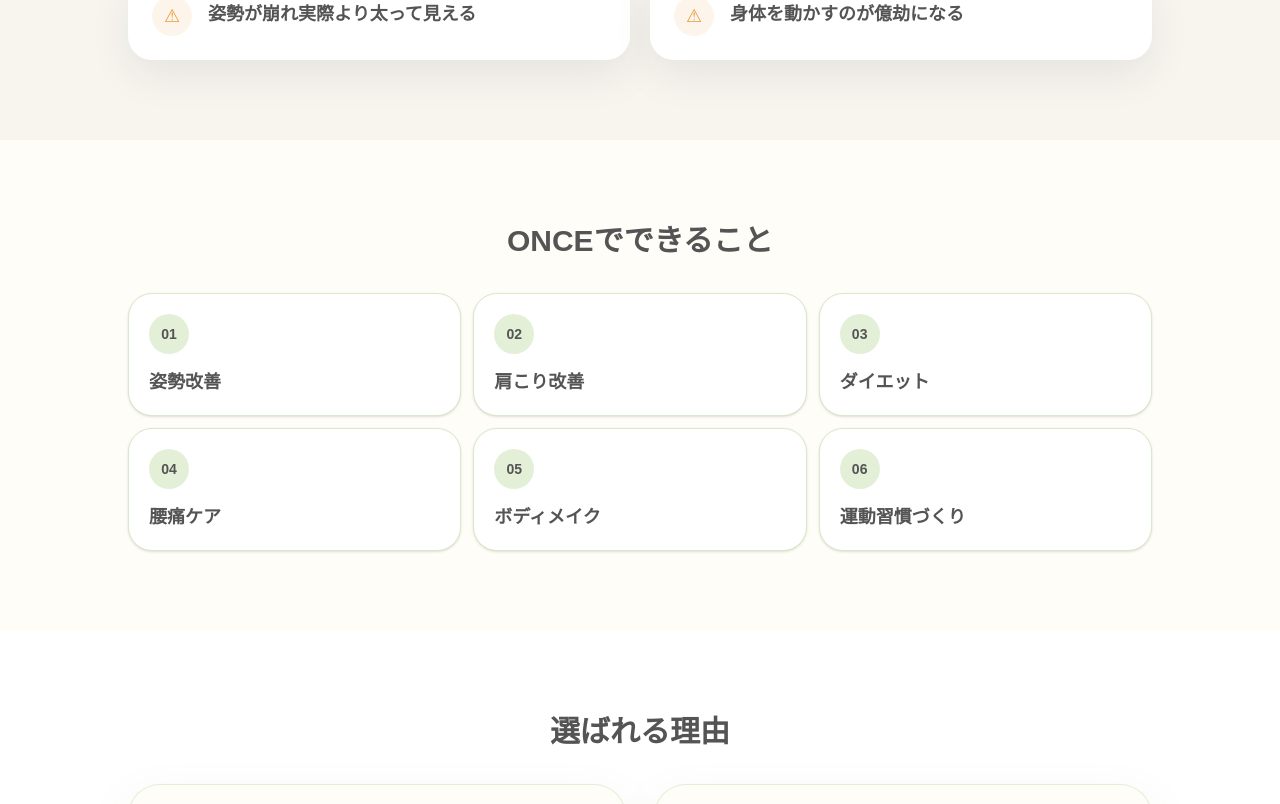
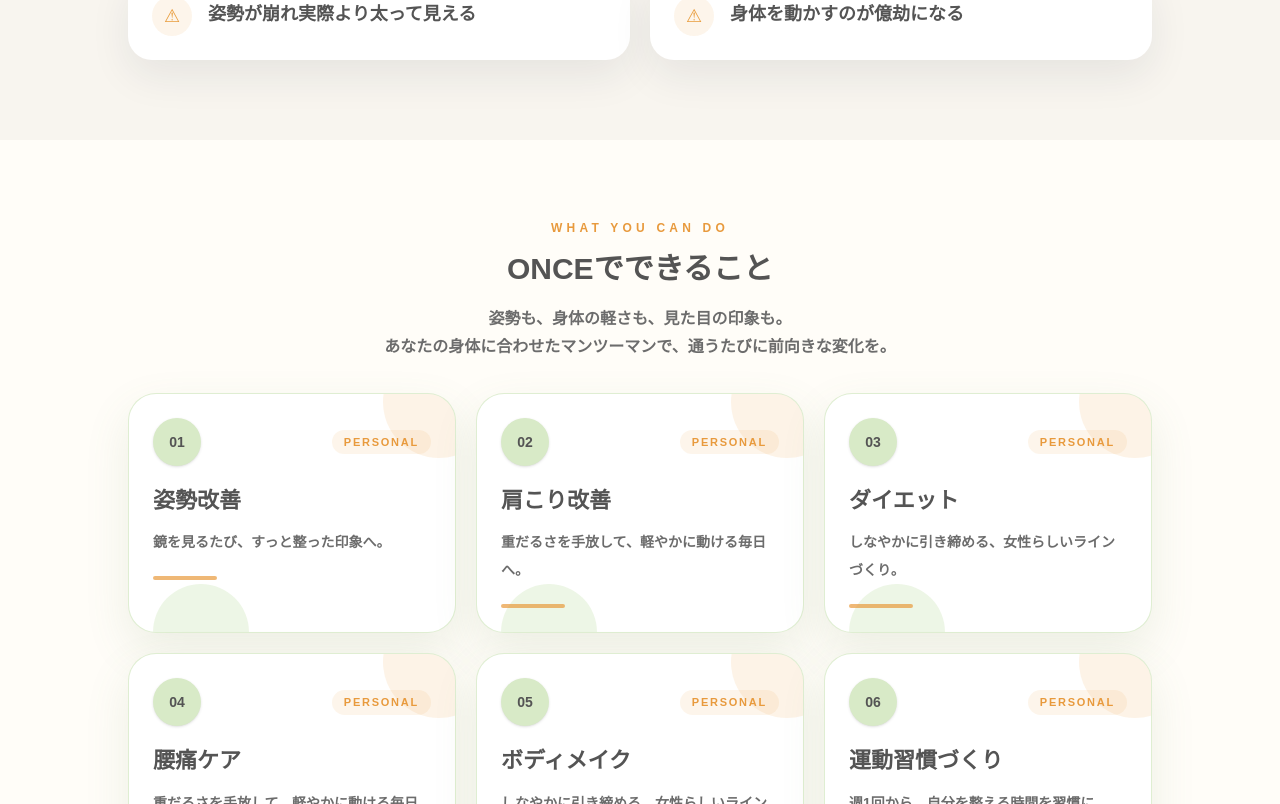
Before and after one commit to kikushunn/once-lp, a Next.js app: page / in a window 1280 px wide. Shown: the part 3396-4200 px from the top of the page. Built offline with nearby package versions, Linux system fonts and the light colour scheme.

Commit message:
enhance services section design

```diff
--- a/app/page.tsx
+++ b/app/page.tsx
@@ -74,6 +74,16 @@
       part
     )
   );
+};
+
+const getServiceSupportText = (name: string) => {
+  if (name.includes("姿勢")) return "鏡を見るたび、すっと整った印象へ。";
+  if (name.includes("反り腰") || name.includes("猫背")) return "身体のクセに合わせて、無理なくリセット。";
+  if (name.includes("肩") || name.includes("腰痛")) return "重だるさを手放して、軽やかに動ける毎日へ。";
+  if (name.includes("ダイエット") || name.includes("ボディ")) return "しなやかに引き締める、女性らしいラインづくり。";
+  if (name.includes("習慣")) return "週1回から、自分を整える時間を習慣に。";
+
+  return "一人ひとりの身体に合わせて、心地よく変化を重ねます。";
 };
 
 export default async function Home() {
@@ -582,18 +592,29 @@
       </section>
 
       {/* 5 ONCEでできること */}
-      <section id="services" className="scroll-mt-24 px-6 py-20">
+      <section id="services" className="scroll-mt-24 bg-[#FFFDF8] px-6 py-20">
+        <div className="mx-auto mb-8 max-w-3xl text-center">
+          <p className="mb-3 text-xs font-bold tracking-[0.35em] text-[#E89A3D]">
+            WHAT YOU CAN DO
+          </p>
 
-        <h2 className="mx-auto mb-8 max-w-3xl text-center text-2xl font-bold leading-snug md:text-3xl">
-          ONCEでできること
-        </h2>
+          <h2 className="text-2xl font-bold leading-snug text-[#545454] md:text-3xl">
+            ONCEでできること
+          </h2>
+
+          <p className="mx-auto mt-4 max-w-2xl text-sm font-semibold leading-7 text-[#6C6C6C] md:text-base">
+            姿勢も、身体の軽さも、見た目の印象も。
+            <br className="hidden md:block" />
+            あなたの身体に合わせたマンツーマンで、通うたびに前向きな変化を。
+          </p>
+        </div>
 
         <ImageBox
           label="できること"
           image={services[0]?.imageUrl || "/images/service.jpg"}
         />
 
-        <div className="mx-auto grid max-w-5xl gap-3 sm:grid-cols-2 md:grid-cols-3">
+        <div className="mx-auto grid max-w-5xl gap-4 sm:grid-cols-2 md:grid-cols-3 md:gap-5">
           {(services.length > 0
             ? services.map((service) => service.name)
             : [
@@ -607,15 +628,30 @@
           ).map((item, index) => (
             <div
               key={item}
-              className="group rounded-[24px] border border-[#D8EAC7] bg-white p-5 shadow-sm transition hover:-translate-y-0.5 hover:shadow-md"
+              className="group relative overflow-hidden rounded-[28px] border border-[#D8EAC7]/80 bg-white p-5 shadow-[0_18px_45px_rgba(108,143,93,0.12)] transition hover:-translate-y-0.5 hover:shadow-[0_24px_55px_rgba(108,143,93,0.18)] md:p-6"
             >
-              <div className="mb-4 flex h-10 w-10 items-center justify-center rounded-full bg-[#D8EAC7]/70 text-sm font-bold text-[#545454]">
-                {String(index + 1).padStart(2, "0")}
+              <div className="pointer-events-none absolute -right-10 -top-12 h-28 w-28 rounded-full bg-[#E89A3D]/12" />
+              <div className="pointer-events-none absolute -bottom-12 left-6 h-24 w-24 rounded-full bg-[#D8EAC7]/45" />
+
+              <div className="relative mb-5 flex items-center justify-between gap-4">
+                <div className="flex h-12 w-12 items-center justify-center rounded-full bg-[#D8EAC7] text-sm font-extrabold text-[#545454] shadow-sm">
+                  {String(index + 1).padStart(2, "0")}
+                </div>
+
+                <span className="rounded-full bg-[#E89A3D]/10 px-3 py-1 text-[11px] font-bold tracking-[0.16em] text-[#E89A3D]">
+                  PERSONAL
+                </span>
               </div>
 
-              <p className="text-base font-bold leading-snug text-[#545454] md:text-lg">
+              <p className="relative text-xl font-bold leading-snug text-[#545454] md:text-[22px]">
                 {item}
               </p>
+
+              <p className="relative mt-3 text-sm font-semibold leading-7 text-[#6C6C6C]">
+                {getServiceSupportText(item)}
+              </p>
+
+              <div className="relative mt-5 h-1 w-16 rounded-full bg-[#E89A3D]/70 transition group-hover:w-24" />
             </div>
           ))}
         </div>
```
